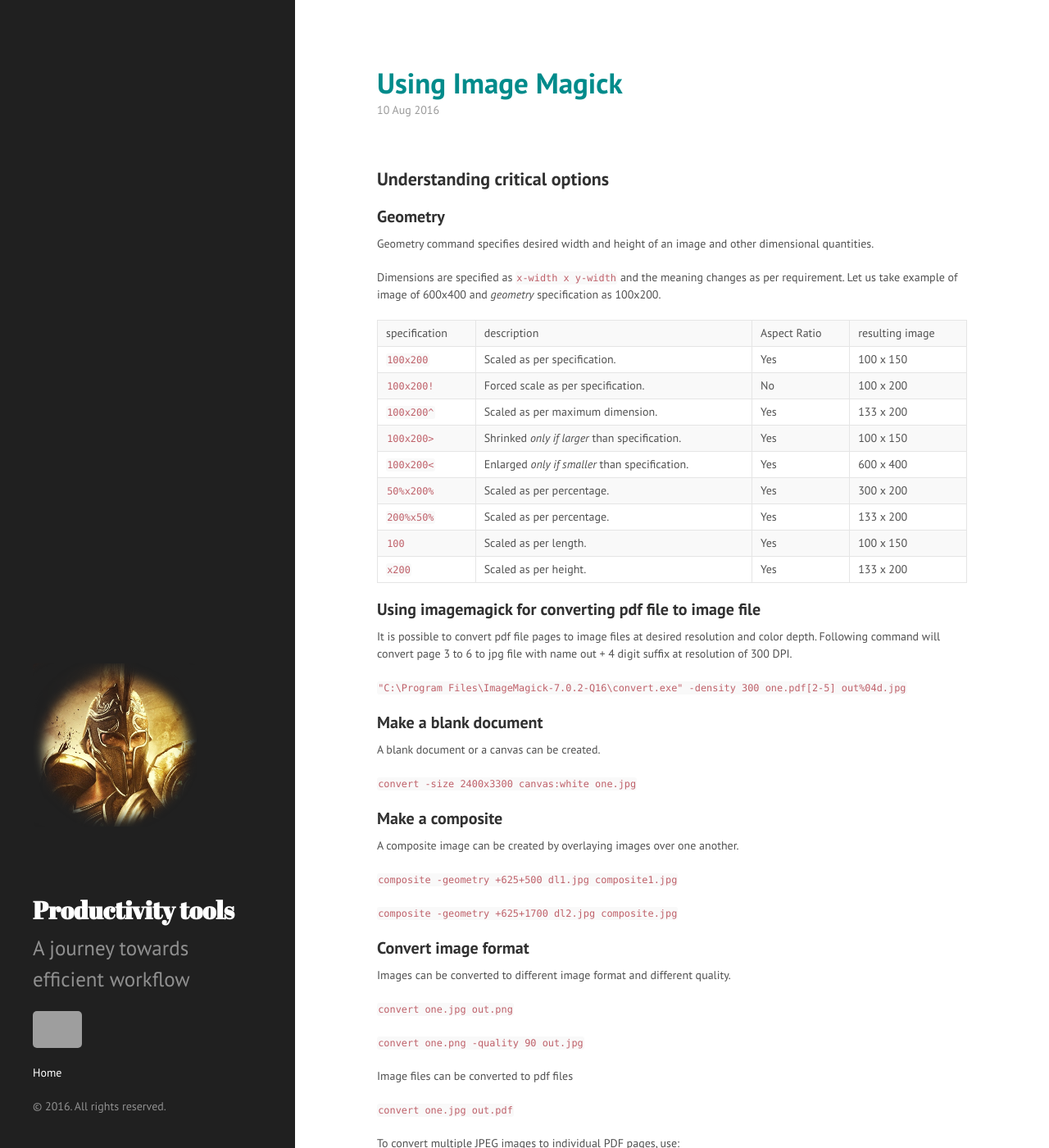
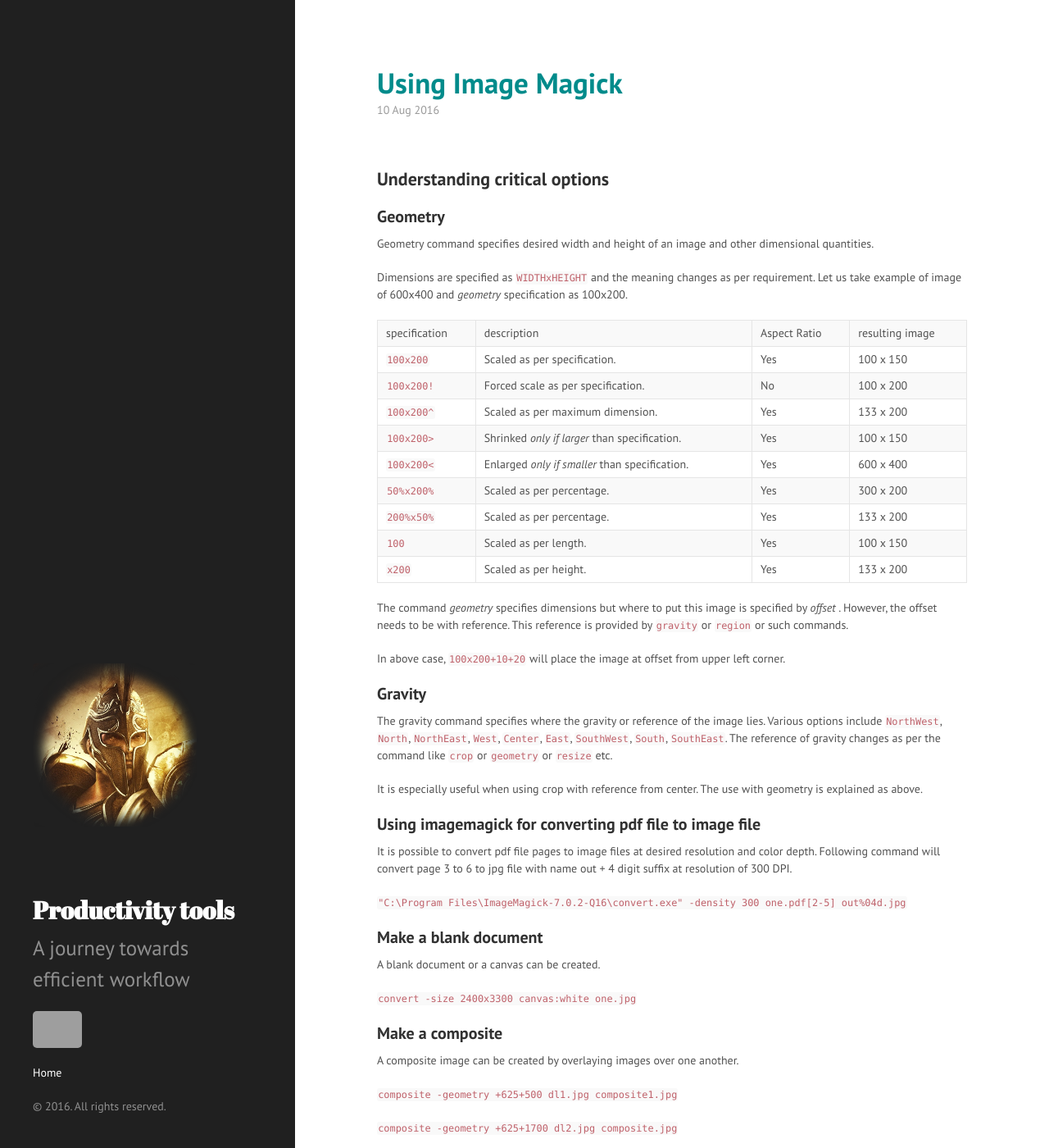
Before and after one commit to MaheshTK/MaheshTK.github.io, a Jekyll site: the page built from _posts/2016-08-10-using-image-magick.markdown, in a window 1280 px wide and 1400 px high. Shown: the whole window at 82% size. Built offline with Jekyll 4.4.1, drawn with Linux system fonts in a browser that asks for light colours; grey boxes are pictures that could not be loaded.

Commit message:
Post update: Using Image Magick

```diff
--- a/_posts/2016-08-10-using-image-magick.markdown
+++ b/_posts/2016-08-10-using-image-magick.markdown
@@ -9,7 +9,7 @@ layout: post
 
 Geometry command specifies desired width and height of an image and other dimensional quantities.
 
-Dimensions are specified as `x-width x y-width` and the meaning changes as per requirement. Let us take example of image of 600x400 and _geometry_ specification as 100x200.
+Dimensions are specified as `WIDTHxHEIGHT` and the meaning changes as per requirement. Let us take example of image of 600x400 and _geometry_ specification as 100x200.
 
 | specification | description | Aspect Ratio | resulting image |
 | `100x200` | Scaled as per specification. | Yes | 100 x 150 |
@@ -21,6 +21,16 @@ Dimensions are specified as `x-width x y-width` and the meaning changes as per r
 | `200%x50%` | Scaled as per percentage. | Yes | 133 x 200 |
 | `100` | Scaled as per length. | Yes | 100 x 150 |
 | `x200` | Scaled as per height. | Yes | 133 x 200 |
+
+The command _geometry_ specifies dimensions but where to put this image is specified by _offset_ . However, the offset needs to be with reference. This reference is provided by `gravity` or `region` or such commands.
+
+In above case, `100x200+10+20` will place the image at offset from upper left corner.
+
+#### Gravity
+
+The gravity command specifies where the gravity or reference of the image lies. Various options include `NorthWest`, `North`, `NorthEast`, `West`, `Center`, `East`, `SouthWest`, `South`, `SouthEast`. The reference of gravity changes as per the command like `crop` or `geometry` or `resize` etc.
+
+It is especially useful when using crop with reference from center. The use with geometry is explained as above.
 
 #### Using imagemagick for converting pdf file to image file
 
```
